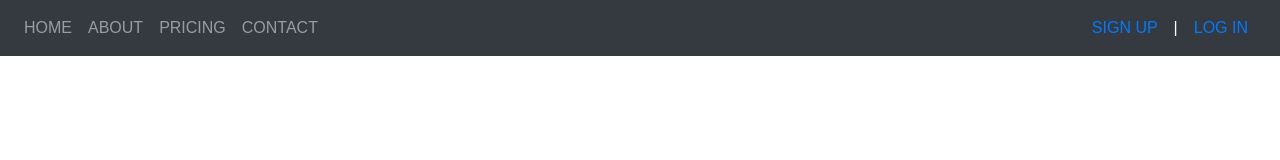
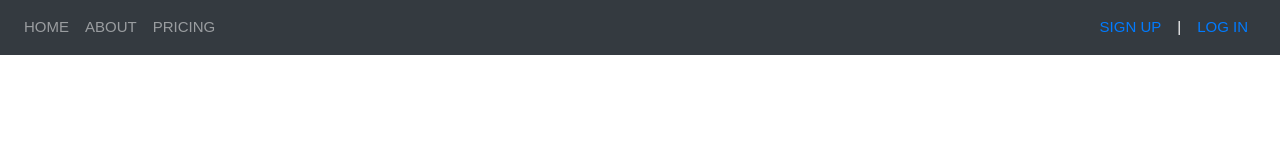
Before and after one commit to danieljhawn/next-proj-nighthawk, a Next.js app: page / in a window 1280 px wide. Shown: the top 160 px of the page. Built offline with nearby package versions, Linux system fonts and the light colour scheme.

Commit message:
last changes of the night

```diff
--- a/components/Header.js
+++ b/components/Header.js
@@ -3,16 +3,18 @@ import { Navbar, Nav } from "react-bootstrap"
 
 const layoutStyle = {
   fontFamily: 'Arial, Helvetica, sans-serif',
+  fontSize: '15px',
   color: '#FFFFFF',
   textDecoration: 'none',
   fontStyle: 'normal',
   textTransform: 'uppercase',
+  width: '100%'
 }
 
 const linkStyle = {
   fontFamily: 'Arial, Helvetica, sans-serif',
   fontSize: '15px',
-  letterSpacing:  '7px',
+  letterSpacing: '7px',
   wordSpacing: '2px',
   color: '#FFFFFF',
   textDecoration: 'none',
@@ -27,7 +29,6 @@ const Header = () => (
         <Nav.Link href="/">Home</Nav.Link>
         <Nav.Link href="/about">About</Nav.Link>
         <Nav.Link href="/pricing">Pricing</Nav.Link>
-          <Nav.Link href="/contact">Contact</Nav.Link>
       </Nav>
       <Nav.Link href="/Signup">Sign Up</Nav.Link> | <Nav.Link href="/Login">Log In</Nav.Link>
     </Navbar>
```
Lines whose indentation alone changed are shown as unchanged.
